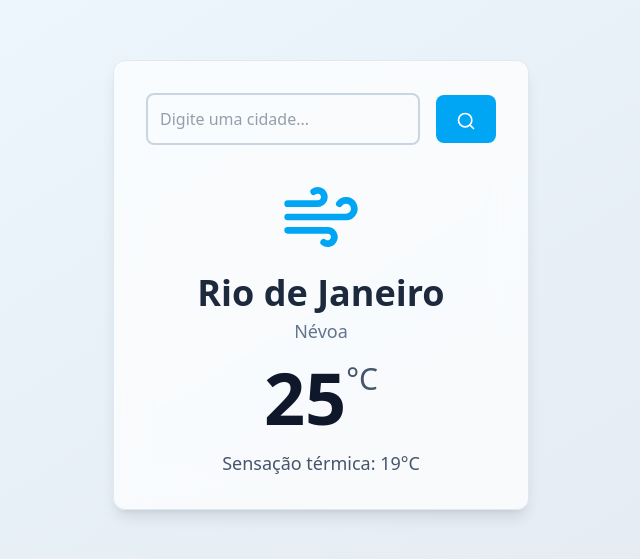
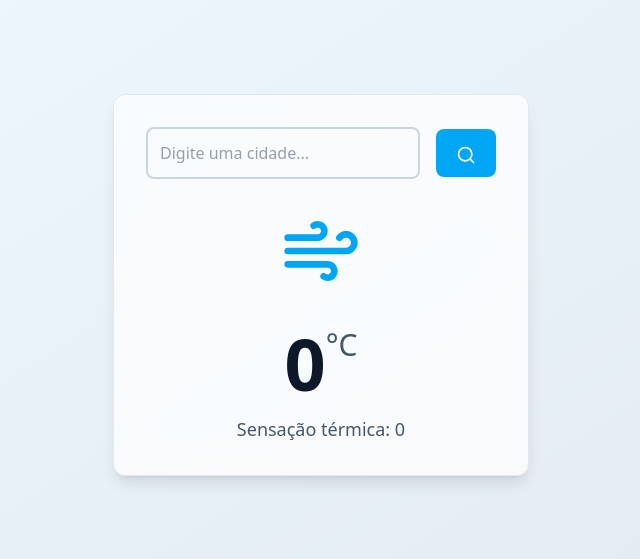
Before and after one commit to kaua-sousaa/API_openweather, a React (Vite) app in the folder projeto-portfolio-front/api-openweather/: page / in a window 1280 px wide. Shown: the part 115-674 px from the top of the page, without its empty margins (319-959 px from the left). Built offline with nearby package versions, Linux system fonts and the light colour scheme.

Commit message:
crossOrigin no climacontroller, component form e searchService

```diff
--- a/projeto-portfolio-front/api-openweather/package.json
+++ b/projeto-portfolio-front/api-openweather/package.json
@@ -11,6 +11,8 @@
   },
   "dependencies": {
     "@tailwindcss/vite": "^4.1.11",
+    "axios": "^1.10.0",
+    "lucide-react": "^0.525.0",
     "react": "^18.3.1",
     "react-dom": "^18.3.1",
     "tailwindcss": "^4.1.11"
--- /dev/null
+++ b/projeto-portfolio-front/api-openweather/src/components/SearchForm.jsx
@@ -0,0 +1,40 @@
+import { useState } from "react";
+import { Search } from "lucide-react";
+
+const SearchForm = ({ onSubmit }) => {
+  const [city, setCity] = useState('');
+
+  const handleSubmit = (e) => {
+    e.preventDefault();
+    if (city.trim() === "") {
+      alert("Por favor, digite o nome de uma cidade.");
+      return;
+    }
+    onSubmit(city)
+    console.log(`Buscando clima para: ${city}`);
+  }
+
+  const handleChange = (e) => {
+    setCity(e.target.value);
+  }
+
+  return (
+    <form onSubmit={handleSubmit} className="flex items-center gap-4">
+      <input
+        type="text"
+        value={city}
+        onChange={handleChange}
+        placeholder="Digite uma cidade..."
+        className="w-full rounded-lg border-2 border-slate-300 p-3 text-slate-700 transition focus:border-sky-500 focus:ring-2 focus:ring-sky-500"
+      />
+      <button
+        type="submit"
+        className="rounded-lg bg-sky-500 px-3 py-3 font-semibold text-white transition-colors duration-300 hover:bg-sky-600 focus:outline-none focus:ring-2 focus:ring-sky-500 focus:ring-offset-2 cursor-pointer"
+      >
+        <Search size={20} className="mx-2 inline-block" />
+      </button>
+    </form>
+  );
+};
+
+export default SearchForm;
--- a/projeto-portfolio-front/api-openweather/src/page/HomePage.jsx
+++ b/projeto-portfolio-front/api-openweather/src/page/HomePage.jsx
@@ -1,28 +1,53 @@
-import { Search, Wind } from 'lucide-react';
+import { Wind } from 'lucide-react';
+import { useState } from 'react';
+import SearchForm from '../components/SearchForm';
+import { searchCity } from '../services/searchCityService';
 
 const HomePage = () => {
+    const [weatherData, setWeatherData] = useState({
+        city: '',
+        description: '',
+        temperature: 0,
+        feelsLike: 0,
+        icon: ''
+    })
+
+    const handleSearch = async (city) => {
+        try {
+            const data = await searchCity(city);
+            console.log("Dados do clima:", data);
+            if (data) {
+                setWeatherData({
+                    city: data.name,
+                    description: data.weather[0].description,
+                    temperature: Math.round(data.main.temp),
+                    feelsLike: Math.round(data.main.feels_like),
+                    icon: data.weather[0].icon
+                });
+            }
+        } catch (error) {
+            console.error("Erro ao buscar dados do clima:", error);
+            alert("Não foi possível obter os dados do clima. Tente novamente.");
+        }
+    }
+
     return (
         <div className="flex min-h-screen items-center justify-center bg-gradient-to-br from-sky-50 to-slate-200 p-4">
             <div className="w-1/3 rounded-xl bg-white/70 p-8 shadow-lg backdrop-blur-lg border border-slate-200">
-                <form action="" className="flex items-center gap-4">
-                    <input type="text" placeholder="Digite uma cidade..."className="w-full rounded-lg border-2 border-slate-300 p-3 text-slate-700 transition focus:border-sky-500 focus:ring-2 focus:ring-sky-500"/>
-                    <button type="submit" className="rounded-lg bg-sky-500 px-3 py-3 font-semibold text-white transition-colors duration-300 hover:bg-sky-600 focus:outline-none focus:ring-2 focus:ring-sky-500 focus:ring-offset-2 cursor-pointer">
-                        <Search size={20} className="mx-2 inline-block"/>
-                    </button>
-                </form>
+                <SearchForm onSubmit={handleSearch}/>
 
                 <div className="mt-8 flex flex-col items-center gap-4 text-center">
                     <div className="text-7xl">
                         <Wind size={80} className="text-sky-500" />
                     </div>
                     <div>
-                        <h1 className="text-4xl font-bold text-slate-800">Rio de Janeiro</h1>
-                        <p className="mt-1 text-lg text-slate-500">Névoa</p>
+                        <h1 className="text-4xl font-bold text-slate-800">{weatherData.city}</h1>
+                        <p className="mt-1 text-lg text-slate-500">{weatherData.description}</p>
                     </div>
                     <div className="text-7xl font-extrabold text-slate-900">
-                        25<span className="align-top text-3xl font-medium text-slate-600">°C</span>
+                        {weatherData.temperature}<span className="align-top text-3xl font-medium text-slate-600">°C</span>
                     </div>
-                    <p className="text-lg text-slate-600">Sensação térmica: 19°C</p>
+                    <p className="text-lg text-slate-600">Sensação térmica: {weatherData.feelsLike}</p>
                 </div>
             </div>
         </div>
--- /dev/null
+++ b/projeto-portfolio-front/api-openweather/src/services/searchCityService.js
@@ -0,0 +1,15 @@
+const API_BASE_URL = "http://localhost:8080";
+import axios from 'axios';
+
+export const searchCity = async (cityName) => {
+    try {
+        const apiURL = `${API_BASE_URL}/api/dados-clima/${cityName}`
+
+        const response = await axios.get(apiURL)
+
+        return response.data;
+    } catch (error) {
+        console.error("Erro ao buscar a cidade:", error);
+        throw error;
+    }
+}
```
Also changed, not shown: 2 other files (tests, documents, lock files or other folders).
